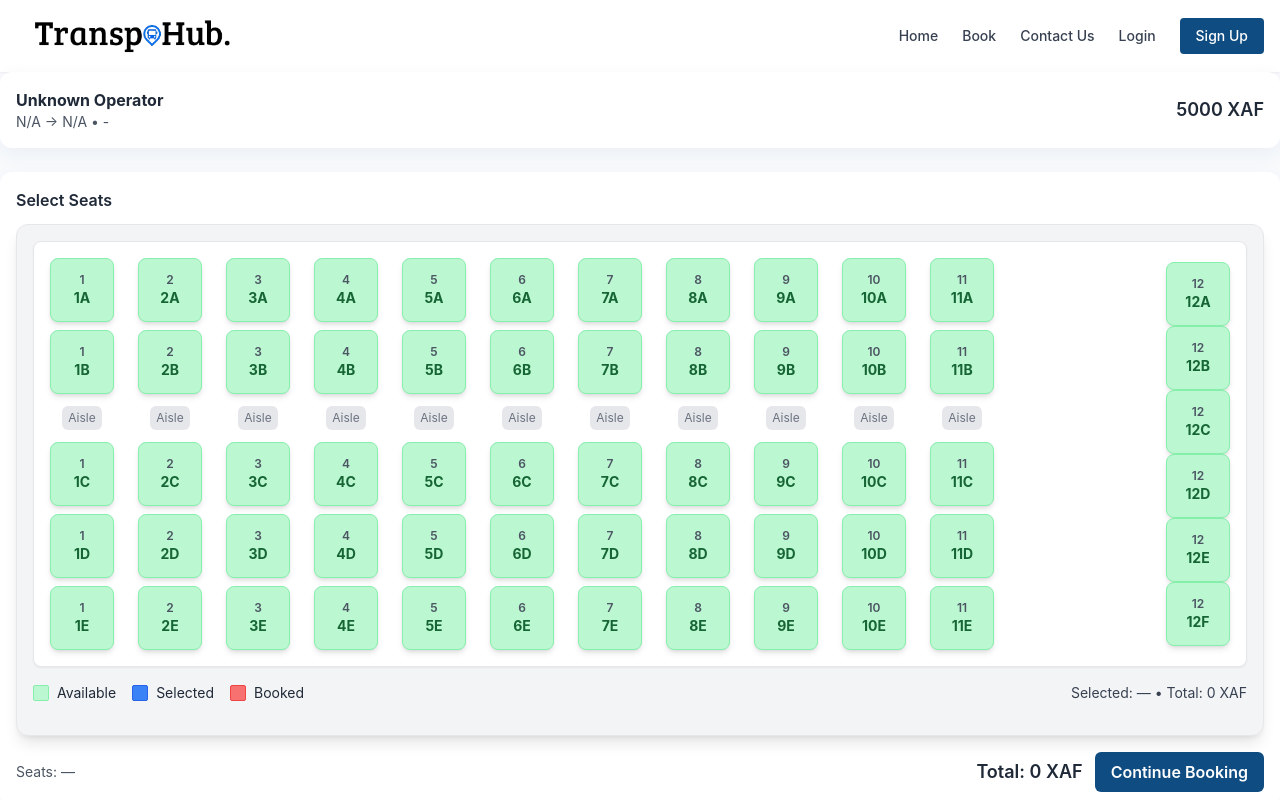
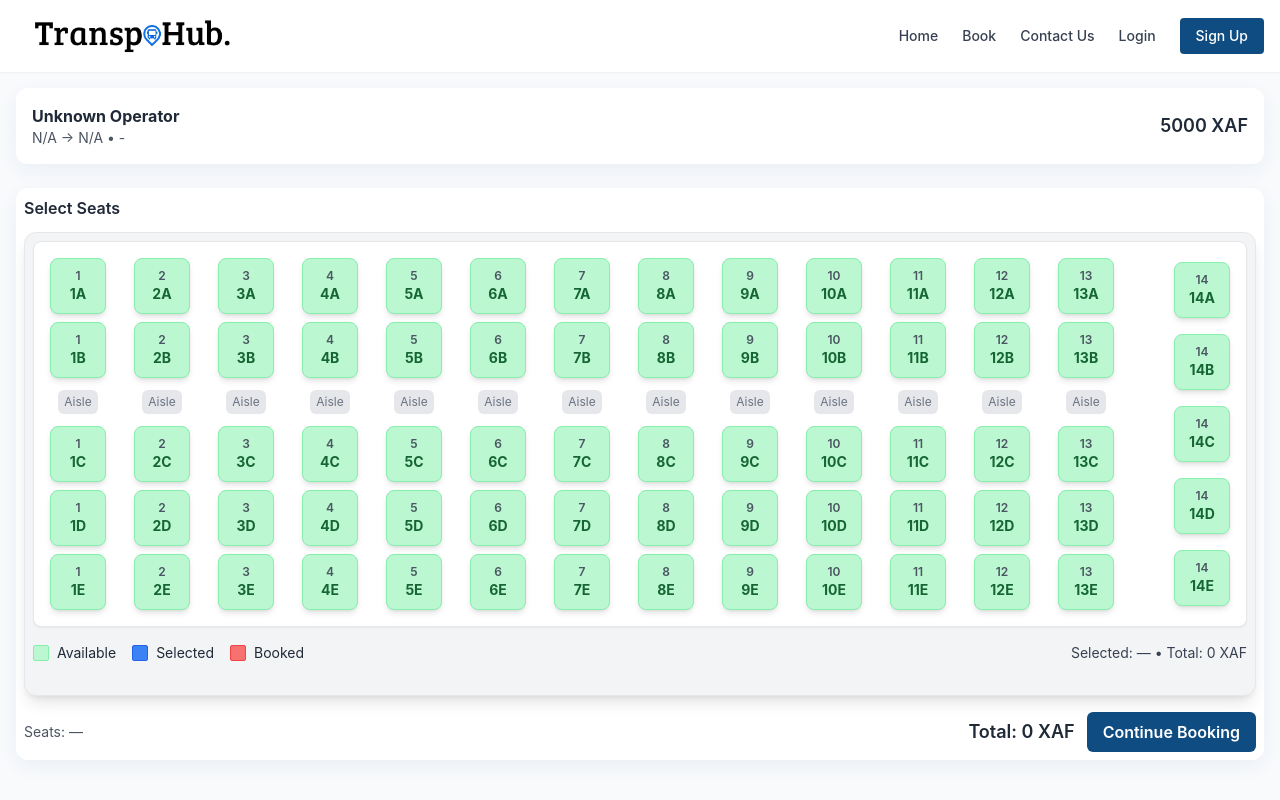
Before and after one commit to Rodrick124/Bus-ticket-frontend, a React (Vite) app: page /select-seats in a window 1280 px wide. Shown: the top 800 px of the page. Built offline with nearby package versions, Linux system fonts and the light colour scheme.

Commit message:
feat: Update SeatMap component layout and seat count in buses data

```diff
--- a/src/components/SeatMap.jsx
+++ b/src/components/SeatMap.jsx
@@ -1,17 +1,16 @@
 import React, { useState, useEffect } from 'react'
 
-// Recreated SeatMap to match the attached bus diagram.
+// SeatMap component for bus seat selection
 // Layout:
-// - Left vertical column: 7 seats (L1..L7)
-// - Top block: 3 rows x 11 cols = 33 seats (T1..T33)
-// - Middle block: 2 rows x 11 cols = 22 seats (M1..M22)
-// - Bottom-right block: 2 rows x 4 cols = 8 seats (B1..B8)
+// - 13 main rows with 2+3 seating (left: A-B, aisle, right: C-D-E)
+//   Generates seats: 1A, 1B, 1C, 1D, 1E, 2A, 2B, ... 13A, 13B, 13C, 13D, 13E (65 seats)
+// - 1 rear row with 5 seats: 14A, 14B, 14C, 14D, 14E (5 seats)
 // Total = 70 seats
 export default function SeatMap({ price = 0, booked = [], initialSelected = [], onChange }) {
-  const ROWS = 11 // 11 rows of 2+3 seats
+  const ROWS = 13 // 13 rows of 2+3 seats
   const leftLabels = ['A', 'B'] // Labels for the 2-seat group
   const rightLabels = ['C', 'D', 'E'] // Labels for the 3-seat group
-  const endLabels = ['A', 'B', 'C', 'D', 'E', 'F'] // Labels for the 6 seats at the end
+  const endLabels = ['A', 'B', 'C', 'D', 'E'] // Labels for the 5 seats at the end
 
   const [selected, setSelected] = useState(initialSelected || [])
   useEffect(() => { if (onChange) onChange(selected) }, [selected])
@@ -24,7 +23,7 @@ export default function SeatMap({ price = 0, booked = [], initialSelected = [],
   const SeatButton = ({ seatId, rowNum }) => {
     const isBooked = booked.includes(seatId)
     const isSelected = selected.includes(seatId)
-    const base = 'w-16 h-16 rounded-lg flex flex-col items-center justify-center text-sm font-semibold transition-transform relative cursor-pointer shadow-md border'
+    const base = 'w-14 h-14 rounded-lg flex flex-col items-center justify-center text-sm font-semibold transition-transform relative cursor-pointer shadow-md border'
     const cls = isBooked
       ? 'bg-red-400 text-white cursor-not-allowed border-red-500'
       : isSelected
@@ -56,12 +55,12 @@ export default function SeatMap({ price = 0, booked = [], initialSelected = [],
 
 
   return (
-    <div className="relative mx-auto bg-gray-100 rounded-xl shadow-lg p-4 pb-8 border border-gray-200">
+    <div className="relative mx-auto bg-gray-100 rounded-xl shadow-lg p-2 pb-8 border border-gray-200">
 
       {/* Bus interior - Main Seating (2+3 layout) */}
         <div className="bg-white rounded-lg p-4 shadow-sm border border-gray-200 mb-4 overflow-auto">
           {/* Horizontal layout: each original 'row' becomes a vertical column; columns flow left-to-right */}
-            <div className="flex gap-6 items-start">
+            <div className="flex gap-7 items-start">
               {mainRows.map(r => (
                 <div key={r.row} className="flex flex-col items-center gap-3">
                   {/* left two seats stacked */}
@@ -84,7 +83,7 @@ export default function SeatMap({ price = 0, booked = [], initialSelected = [],
               ))}
 
               {/* Rear 6-seat block: single horizontal row, right-aligned and vertically centered */}
-              <div className="flex flex-col items-center gap-0 self-center ml-auto">
+              <div className="flex flex-col items-center gap-4 self-center ml-auto">
                 {endRowSeats.map(id => (
                   <SeatButton key={id} seatId={id} rowNum={ROWS + 1} />
                 ))}
--- a/src/data/buses.json
+++ b/src/data/buses.json
@@ -10,7 +10,7 @@
     "duration": "3h 30m",
     "price": 4500,
     "type": "Standard",
-    "seats": 40
+    "seats": 70
   },
   {
     "id": "bus_2",
@@ -23,7 +23,7 @@
     "duration": "3h 15m",
     "price": 6500,
     "type": "VIP",
-    "seats": 28
+    "seats": 70
   },
   {
     "id": "bus_3",
@@ -36,7 +36,7 @@
     "duration": "5h 30m",
     "price": 5200,
     "type": "Standard",
-    "seats": 40
+    "seats": 70
   },
   {
     "id": "bus_4",
@@ -49,7 +49,7 @@
     "duration": "5h 00m",
     "price": 5000,
     "type": "Standard",
-    "seats": 50
+    "seats": 70
   },
   {
     "id": "bus_5",
@@ -62,7 +62,7 @@
     "duration": "2h 30m",
     "price": 2500,
     "type": "Standard",
-    "seats": 45
+    "seats": 70
   },
   {
     "id": "bus_6",
@@ -75,7 +75,7 @@
     "duration": "2h 15m",
     "price": 4000,
     "type": "VIP",
-    "seats": 25
+    "seats": 70
   },
   {
     "id": "bus_7",
@@ -88,7 +88,7 @@
     "duration": "1h 30m",
     "price": 2000,
     "type": "Standard",
-    "seats": 30
+    "seats": 70
   },
   {
     "id": "bus_8",
@@ -101,7 +101,7 @@
     "duration": "3h 30m",
     "price": 4500,
     "type": "Standard",
-    "seats": 40
+    "seats": 70
   },
   {
     "id": "bus_9",
@@ -114,7 +114,7 @@
     "duration": "3h 15m",
     "price": 6500,
     "type": "VIP",
-    "seats": 28
+    "seats": 70
   },
   {
     "id": "bus_10",
@@ -127,6 +127,6 @@
     "duration": "5h 30m",
     "price": 5200,
     "type": "Standard",
-    "seats": 40
+    "seats": 70
   }
 ]
--- a/src/pages/SeatSelection.jsx
+++ b/src/pages/SeatSelection.jsx
@@ -19,7 +19,7 @@ export default function SeatSelection(){
   }
 
   return (
-    <div className="space-y-6">
+    <div className="space-y-6 max-w-7xl mx-auto px-4 py-4">
       <div className="card p-4">
         <div className="flex items-center justify-between">
           <div>
@@ -32,7 +32,7 @@ export default function SeatSelection(){
         </div>
       </div>
 
-      <div className="card p-4">
+      <div className="card p-2">
         <h3 className="font-semibold mb-3">Select Seats</h3>
         <SeatMap price={bus.price} booked={booked} onChange={setSeats} initialSelected={seats} />
         <div className="mt-4 flex items-center justify-between">
```
